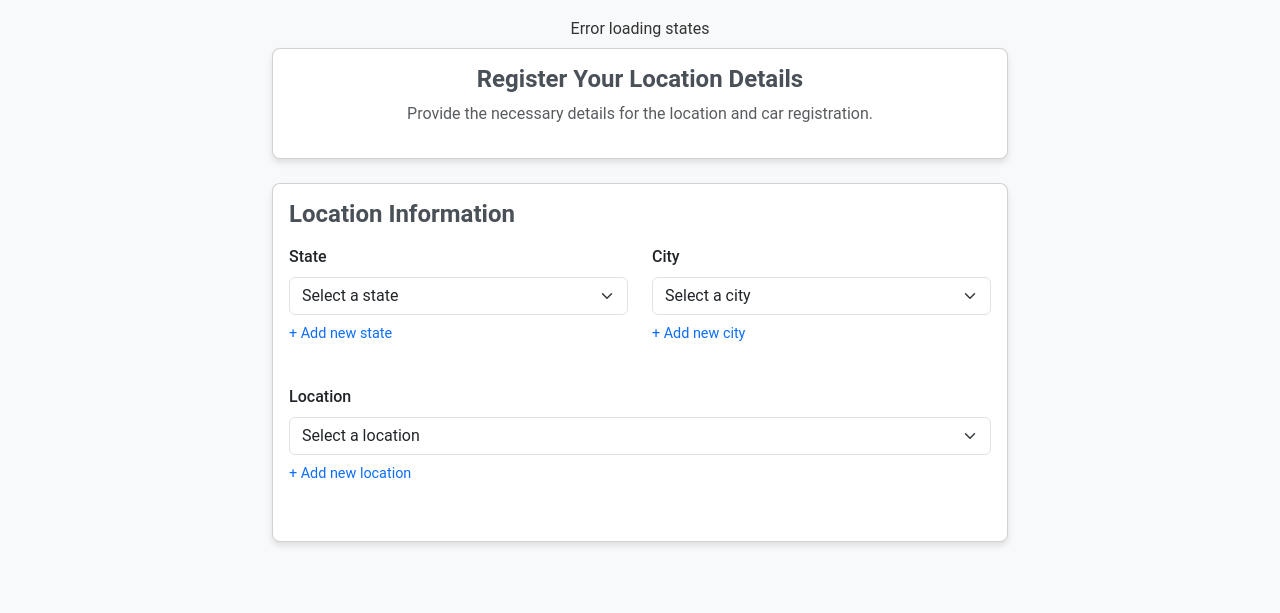
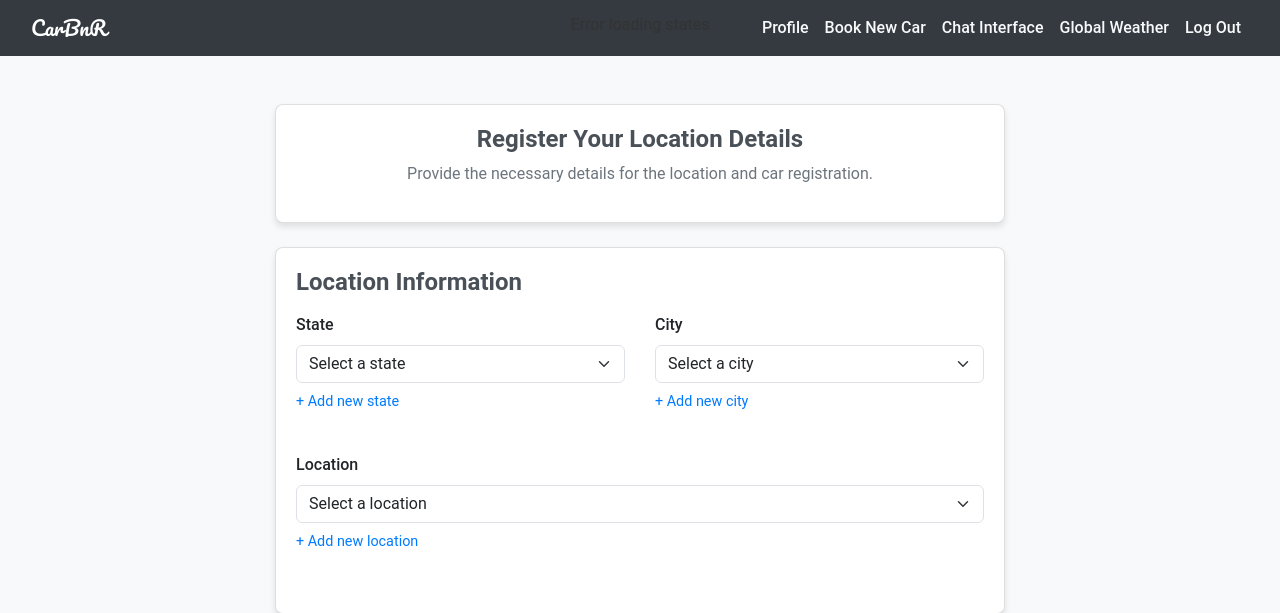
Before and after one commit to OMARAMO77/CarBnR_v5, a Flask app: template carapp/templates/add-location-and-cars.html in a window 1280 px wide. Shown: the top 613 px of the page. Run offline with Flask 3, Linux system fonts and the light colour scheme; the template is opened without the code that fills it, so the values that code supplies are empty; some libraries are stand-ins or nearby versions.

Commit message:
add-location-and-cars.html

```diff
--- a/carapp/templates/add-location-and-cars.html
+++ b/carapp/templates/add-location-and-cars.html
@@ -3,15 +3,47 @@
 <head>
   <meta charset="UTF-8">
   <meta name="viewport" content="width=device-width, initial-scale=1.0">
-  <title>Insert Car Details</title>
-  <link href="https://cdn.jsdelivr.net/npm/bootstrap@5.3.0-alpha3/dist/css/bootstrap.min.css" rel="stylesheet">
+  <title>Add Location & Cars</title>
   <link rel="icon" href="../static/images/thumb.png">
+  <link rel="stylesheet" href="https://fonts.googleapis.com/css2?family=Pacifico&amp;display=swap">
+  <link rel="stylesheet" href="https://cdn.jsdelivr.net/npm/bootstrap@5.3.0-alpha3/dist/css/bootstrap.min.css">
+  <link rel="stylesheet" href="https://cdnjs.cloudflare.com/ajax/libs/bootstrap/4.6.2/css/bootstrap.min.css">
+  <link rel="stylesheet" href="../static/styles/navbar.css">
   <link rel="stylesheet" href="../static/styles/create_cars.css">
   <link rel="stylesheet" href="../static/styles/status.css">
 </head>
 <body>
+  <div id="status"></div>
 
-<div id="status"></div>
+  <!-- Navigation Bar -->
+  <nav class="navbar navbar-expand-lg navbar-dark bg-dark">
+    <div class="container-fluid">
+      <a class="navbar-brand text-white" href="./" style="font-family: 'Pacifico', cursive;">CarBnR</a>
+      <button class="navbar-toggler" type="button" data-bs-toggle="collapse" data-bs-target="#navbarNav">
+        <span class="navbar-toggler-icon"></span>
+      </button>
+      <div class="collapse navbar-collapse" id="navbarNav">
+        <ul class="navbar-nav ms-auto">
+          <li class="nav-item">
+            <a class="nav-link" href="/profile">Profile</a>
+          </li>
+          <li class="nav-item">
+            <a class="nav-link" href="/select_cars">Book New Car</a>
+          </li>
+          <li class="nav-item">
+            <a class="nav-link" href="/chat-interface">Chat Interface</a>
+          </li>
+          <li class="nav-item">
+            <a class="nav-link" href="/global-weather">Global Weather</a>
+          </li>
+          <li class="nav-item">
+            <a class="nav-link text-danger" href="#" id="log-out">Log Out</a>
+          </li>
+        </ul>
+      </div>
+    </div>
+  </nav>
+
 <div class="container py-5">
   <div class="row justify-content-center">
     <div class="col-lg-8">
@@ -184,8 +216,7 @@
     </div>
   </div>
 </div>
-
-  <script src="https://cdn.jsdelivr.net/npm/bootstrap@5.3.0-alpha3/dist/js/bootstrap.bundle.min.js"></script>
+  <script src="https://cdn.jsdelivr.net/npm/bootstrap@5.3.2/dist/js/bootstrap.bundle.min.js"></script>
   <script src="../static/scripts/status-parameters.js"></script>
   <script src="../static/scripts/create_cars.js"></script>
 </body>
```
